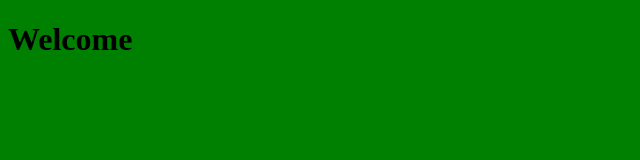
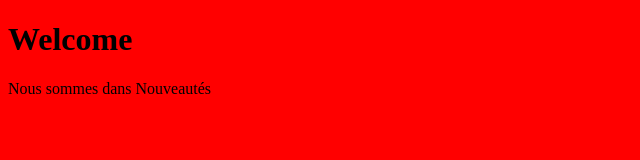
Before and after one commit to ardoardok/BOOKHOUSE, a plain HTML site: page index.html in a window 1280 px wide. Shown: the whole page, without its empty margins (0-640 px from the left). Drawn offline with Linux system fonts and the light colour scheme.

Commit message:
Ajout nouveautés

```diff
--- a/index.html
+++ b/index.html
@@ -5,7 +5,8 @@
 	<meta name="viewport" content="width=device-width, initial-scale=1">
 	<title> THE BOOKHOUSE </title>
 </head>
-<body style="background-color: green;">
+<body style="background-color: red ;">
 <h1> Welcome </h1>
+<p> Nous sommes dans Nouveautés <p>
 </body>
 </html>
```
